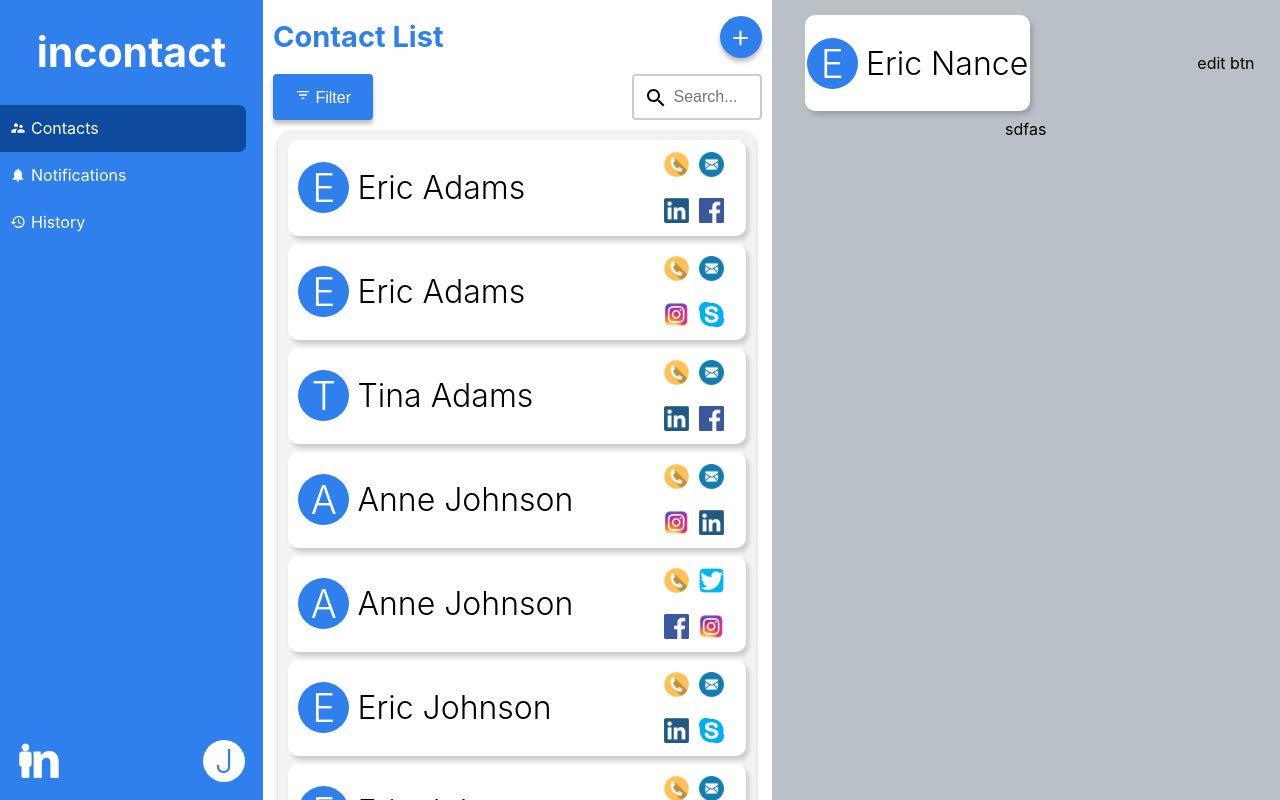
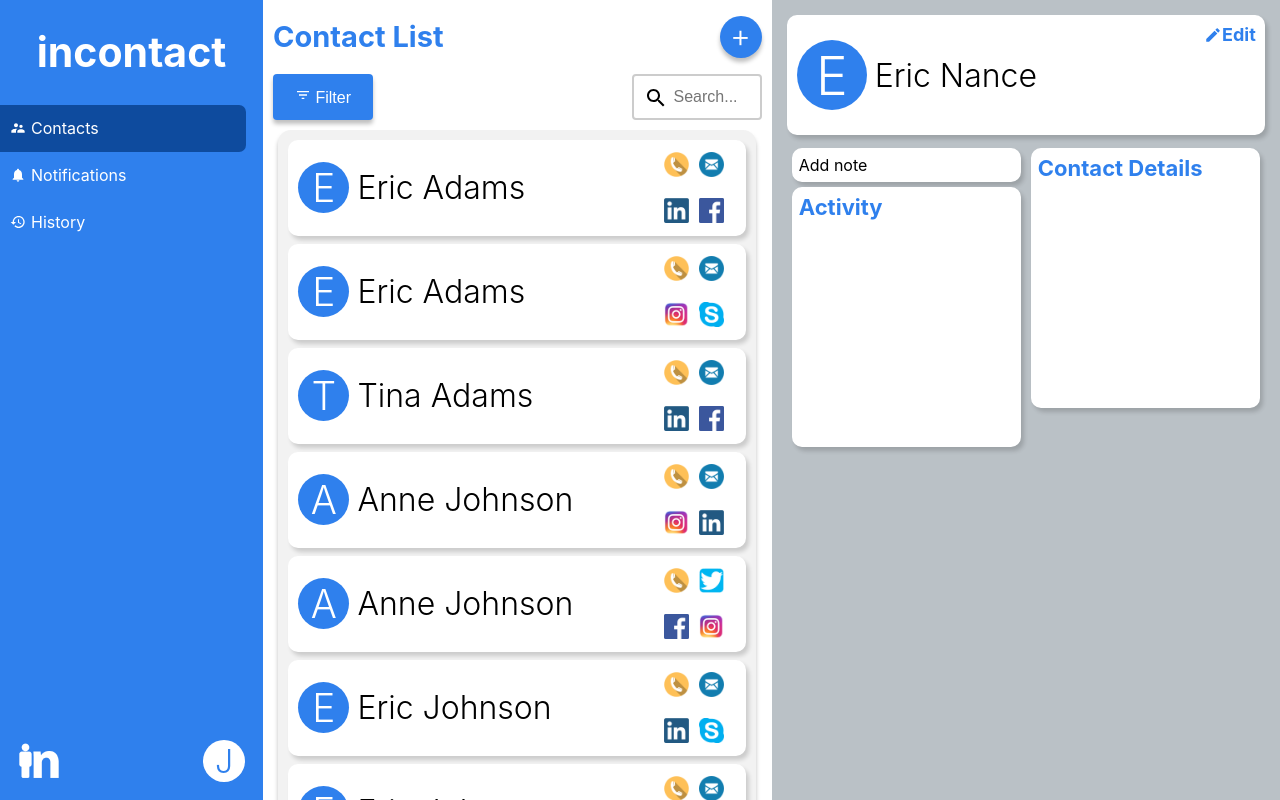
Before and after one commit to OpenSocialCSN/incontact-web, a React (Create React App) app in the folder client/: page / in a window 1280 px wide. Built offline with nearby package versions, Linux system fonts and the light colour scheme.

Commit message:
basic contact info layout

```diff
--- a/client/src/components/screens/contacts/ContactInfo.jsx
+++ b/client/src/components/screens/contacts/ContactInfo.jsx
@@ -1,4 +1,5 @@
 import React from "react";
+import { MdEdit } from "react-icons/md";
 
 import "./styles/ContactInfo.scss";
 import { Avatar } from "../../reusable";
@@ -6,15 +7,51 @@ import { Avatar } from "../../reusable";
 export default function ContactInfo({ contact }) {
   return (
     <div className="ContactInfo column">
-      <div className="ContactInfo-content">
-        <div className="ContactListItem">
-          <span className="ContactListItem-iconAndName card">
-            <Avatar user={contact} size={51} />
+      <div className="ContactInfo-container">
+        <div className="ContactListItem card">
+          <span className="ContactListItem-iconAndName">
+            <Avatar user={contact} size={70} />
             <h2>{contact.displayName}</h2>
           </span>
-          edit btn
+          <span className="ContactInfo-edit">
+            <MdEdit /> Edit
+          </span>
         </div>
-        sdfas
+        <div className="ContactInfo-content">
+          <div className="column">
+            <div className="card">Add note</div>
+            <div className="card">
+              <h2>Activity</h2>
+              <br />
+              <br />
+              <br />
+              <br />
+              <br />
+              <br />
+              <br />
+              <br />
+              <br />
+              <br />
+              <br />
+            </div>
+          </div>
+          <div className="column">
+            <div className="card">
+              <h2>Contact Details</h2>
+              <br />
+              <br />
+              <br />
+              <br />
+              <br />
+              <br />
+              <br />
+              <br />
+              <br />
+              <br />
+              <br />
+            </div>
+          </div>
+        </div>
       </div>
     </div>
   );
--- a/client/src/components/screens/contacts/styles/ContactInfo.scss
+++ b/client/src/components/screens/contacts/styles/ContactInfo.scss
@@ -1,10 +1,51 @@
 .ContactInfo {
+  width: 100%;
   background-color: #bac1c6;
-  .ContactInfo-content {
-    width: 90%;
+  .ContactInfo-container {
+    width: 94%;
     display: flex;
     flex-direction: column;
     margin: auto;
     margin-top: 15px;
   }
+  .ContactListItem {
+    //Header
+    .ContactInfo-edit {
+      cursor: pointer;
+      display: flex;
+      align-items: center;
+      color: #2f80ed;
+      font-size: 18px;
+      font-weight: bold;
+      align-self: flex-start;
+      margin: 7px;
+    }
+
+    //overrides
+    width: 100%;
+    height: 120px;
+    cursor: default;
+    &:hover {
+      border: 2px solid white !important;
+    }
+  }
+
+  //under header
+  .ContactInfo-content {
+    display: flex;
+    .card {
+      margin: 5px;
+      text-align: left;
+      display: flex;
+      flex-direction: column;
+      justify-content: flex-start;
+      vertical-align: text-top;
+      padding: 5px;
+    }
+    h2 {
+      color: #2f80ed;
+      font-size: 22px;
+      margin: 0px;
+    }
+  }
 }
```
Also changed, not shown: 1 other file (tests, documents, lock files or other folders).
